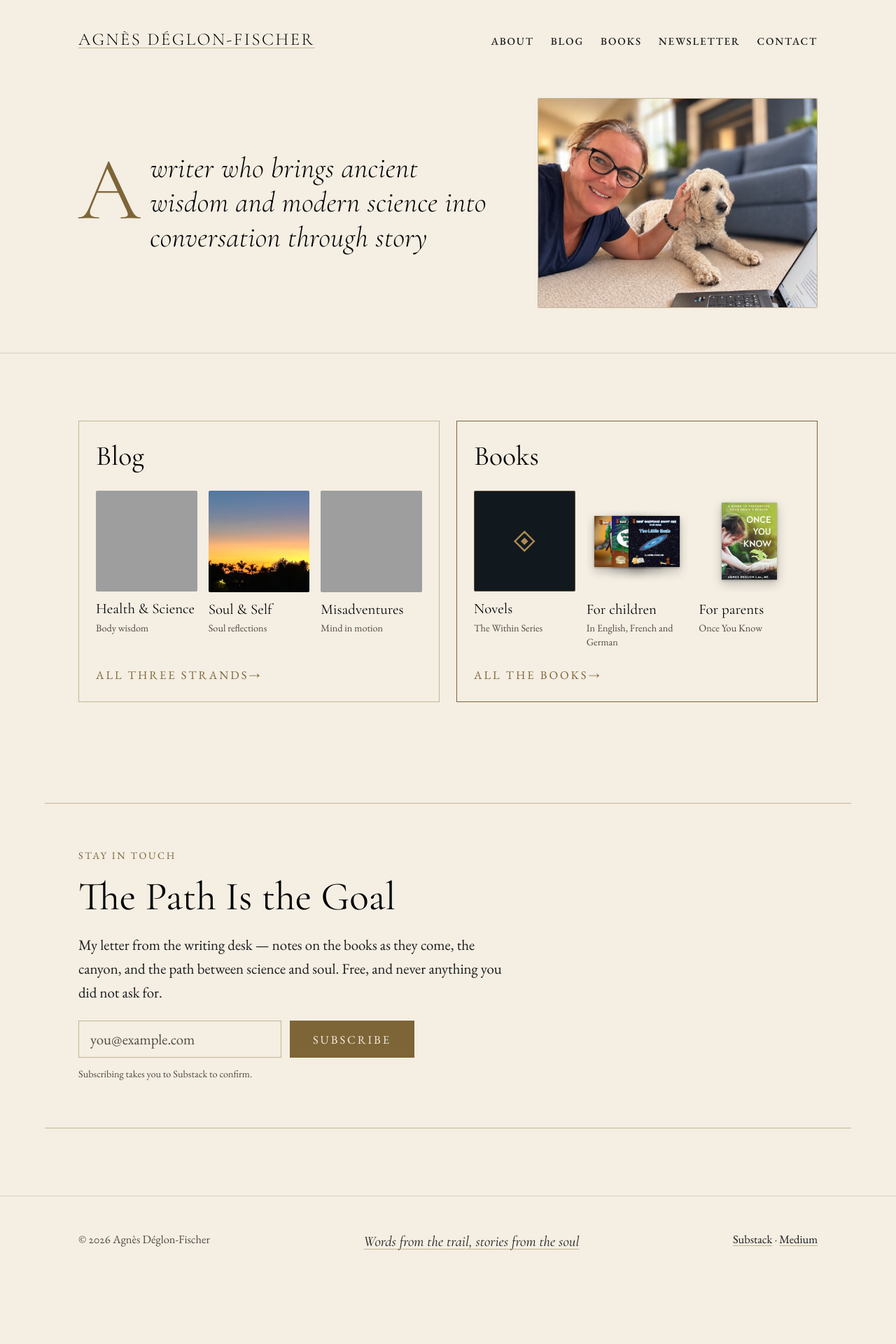
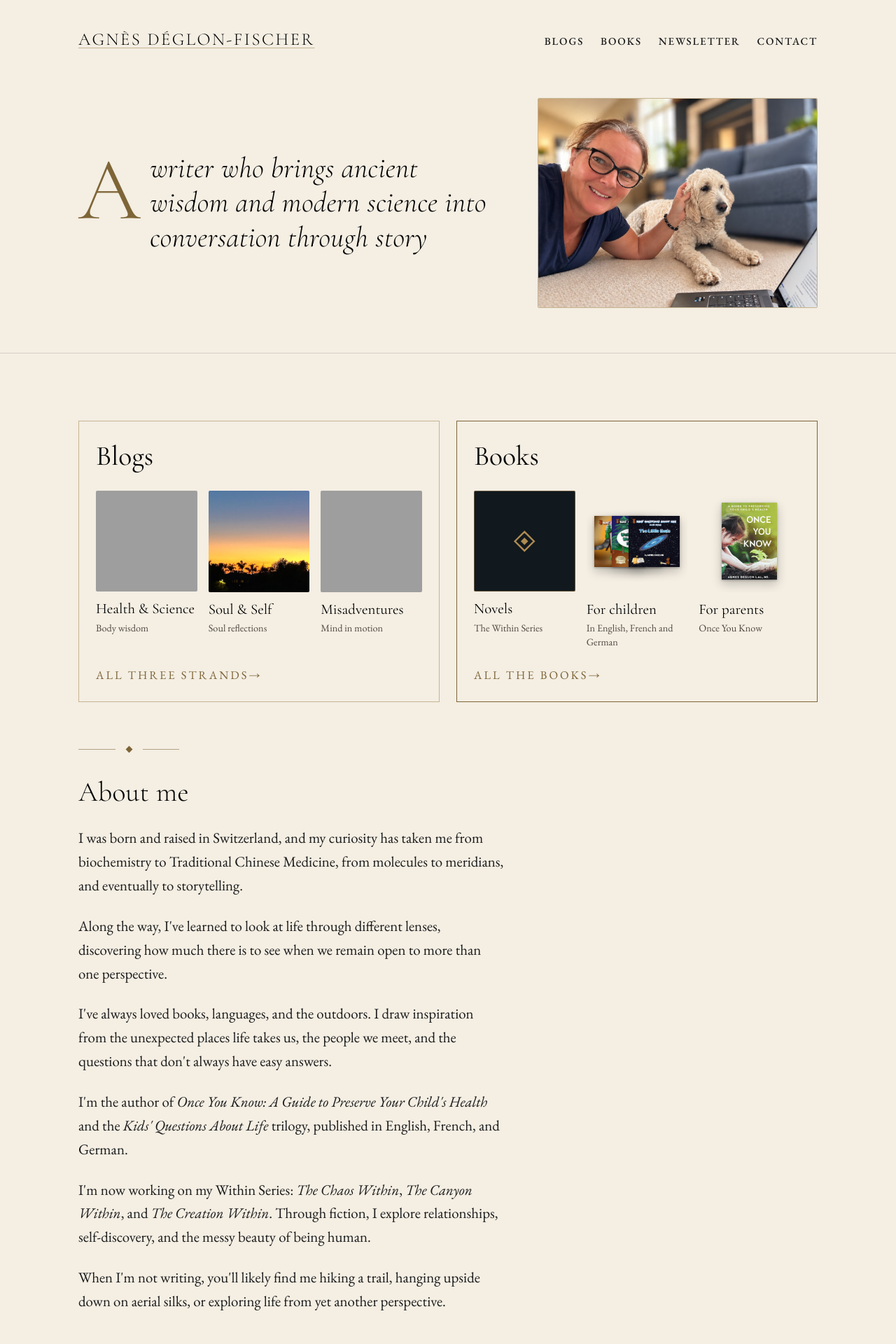
Before and after one commit to adeglon/adeglon.github.io, a Jekyll site: the page built from docs/index.html, in a window 1280 px wide. Shown: the top 1920 px of the page at 70% size. Built offline with Jekyll 4.4.1, drawn with Linux system fonts in a browser that asks for light colours; a script that is not in the unit is left out; before the commit the page ends 1854 px from its top, so only the background shows below that; grey boxes are pictures that could not be loaded.

Commit message:
Erase the About page and move the bio onto the home page
The About tab is gone. Its first-person bio now sits on the landing
page under the Blogs and Books doors, so the whole site is four tabs
deep instead of five.

- docs/about.md removed; /about/, /author/ and /family-mis-adventures/
  now redirect to the home page so shared links still land somewhere
- docs/index.html: new .bio-note section after the doors
- nav and door label pluralised: Blog -> Blogs, to match Books
- components.css: .bio-note / .bio-note__title

Co-Authored-By: Claude Opus 5 <noreply@anthropic.com>
Claude-Session: https://claude.ai/code/session_013dCzg7Frd3BYrH4Bt9mZS6

```diff
--- a/docs/_config.yml
+++ b/docs/_config.yml
@@ -61,8 +61,7 @@ demeterics_key: "DEM-CTB2X5VRO4KL"
 # because that is where Agnès is most active; the Newsletter is an ask, so it
 # comes after the two things worth subscribing for.
 nav:
-  - {name: "About",      url: "/about/"}
-  - {name: "Blog",       url: "/blog/"}
+  - {name: "Blogs",      url: "/blog/"}
   - {name: "Books",      url: "/books/"}
   - {name: "Newsletter", url: "/newsletter/"}
   - {name: "Contact",    url: "/contact/"}
--- a/docs/assets/css/components.css
+++ b/docs/assets/css/components.css
@@ -955,6 +955,32 @@
   margin: 0 0 var(--sp-6);
 }
 /* --------------------------------------------------------------------------
+   THE BIO NOTE  <- who is writing this, at the foot of the landing page
+   --------------------------------------------------------------------------
+   The About page was erased on Agnes' instruction and its words came here,
+   below the two doors. The placing is the argument: a reader meets the
+   sentence and the photograph at the top, sees what she writes and what she
+   has published in the middle, and only then is told who she is. A bio is
+   more persuasive after the work than before it.
+
+   A reading column, not a box. The doors above are already two bordered
+   shapes; a third would turn the page into a grid of cards.
+   -------------------------------------------------------------------------- */
+
+.bio-note {
+  margin-top: var(--sp-8);
+  max-width: var(--measure);
+}
+.bio-note__title {
+  font-family: var(--font-display);
+  font-weight: 300;
+  font-size: var(--fs-xl);
+  letter-spacing: 0.01em;
+  margin: var(--sp-5) 0 var(--sp-5);
+}
+.bio-note p + p { margin-top: var(--sp-4); }
+
+/* --------------------------------------------------------------------------
    POST SUBTITLE  <- the line under a post's title, 2026-10-31
    --------------------------------------------------------------------------
    Agnes: "can you make the subtitles in the blogs bigger throughout the
--- a/docs/blog/index.html
+++ b/docs/blog/index.html
@@ -1,6 +1,6 @@
 ---
 layout: default
-title: Blog
+title: Blogs
 description: >-
   Essays and stories by Agnès Déglon-Fischer, in three strands: Health &
   Science, Soul & Self, and Family Mis-Adventures.
@@ -25,7 +25,7 @@ permalink: /blog/
         with no h1 is a page with no name; it just has nothing to say out
         loud that the navigation has not already said.
       {%- endcomment %}
-      <h1 class="visually-hidden">Blog</h1>
+      <h1 class="visually-hidden">Blogs</h1>
     </div>
   </div>
 </header>
--- a/docs/index.html
+++ b/docs/index.html
@@ -1,6 +1,13 @@
 ---
 layout: default
 permalink: /
+# The About page was erased 2026-10-31 and its bio moved down this page. The
+# homepage claims its old addresses so that anything already shared - a link
+# in an email, a search result, a bio line - still lands somewhere real.
+redirect_from:
+  - /about/
+  - /author/
+  - /family-mis-adventures/
 # Every type token on this page is scaled 10% - Agnes asked for it, and a
 # landing page read at arm's length can carry it. See html[data-type="big"].
 big_type: true
@@ -54,7 +56,7 @@ og_image: /assets/hero/hero-ridge-og-1200.jpg
 
     <li class="door door--hub">
       <a class="door__head" href="{{ '/blog/' | relative_url }}">
-        <span class="door__name">Blog</span></a>
+        <span class="door__name">Blogs</span></a>
       <ul class="facets">
         {%- for s in site.sections %}
         {%- assign strand_line = s.blurb | split: ". " | first %}
@@ -113,6 +115,45 @@ og_image: /assets/hero/hero-ridge-og-1200.jpg
     </li>
   </ul>
 
+  {%- comment %}
+    THE BIO COMES BACK (2026-10-31). Agnes: "i don't like my about page. can
+    we erase it. just add the bio to the landing page under the blog and
+    books box." So the About page is gone and this is where its words live
+    now - after the doors, where a reader who has seen what she writes might
+    want to know who is writing it, and before the ask at the foot.
+
+    Her own words, first person, moved across unchanged.
+  {%- endcomment %}
+  <section class="bio-note" aria-labelledby="about-me">
+    {% include ornament.html modifier="ornament--short" %}
+    <h2 id="about-me" class="bio-note__title">About me</h2>
+
+    <p>I was born and raised in Switzerland, and my curiosity has taken me from
+      biochemistry to Traditional Chinese Medicine, from molecules to meridians,
+      and eventually to storytelling.</p>
+
+    <p>Along the way, I've learned to look at life through different lenses,
+      discovering how much there is to see when we remain open to more than one
+      perspective.</p>
+
+    <p>I've always loved books, languages, and the outdoors. I draw inspiration
+      from the unexpected places life takes us, the people we meet, and the
+      questions that don't always have easy answers.</p>
+
+    <p>I'm the author of <em>Once You Know: A Guide to Preserve Your Child's
+      Health</em> and the <em>Kids' Questions About Life</em> trilogy, published
+      in English, French, and German.</p>
+
+    <p>I'm now working on my Within Series: <em>The Chaos Within</em>,
+      <em>The Canyon Within</em>, and <em>The Creation Within</em>. Through
+      fiction, I explore relationships, self-discovery, and the messy beauty of
+      being human.</p>
+
+    <p>When I'm not writing, you'll likely find me hiking a trail, hanging
+      upside down on aerial silks, or exploring life from yet another
+      perspective.</p>
+  </section>
+
 </main>
 
 {% include signup.html %}
```
Also changed, not shown: other parts of docs/index.html (+0 -5 lines), docs/about.md (deleted, +0 -44 lines).
